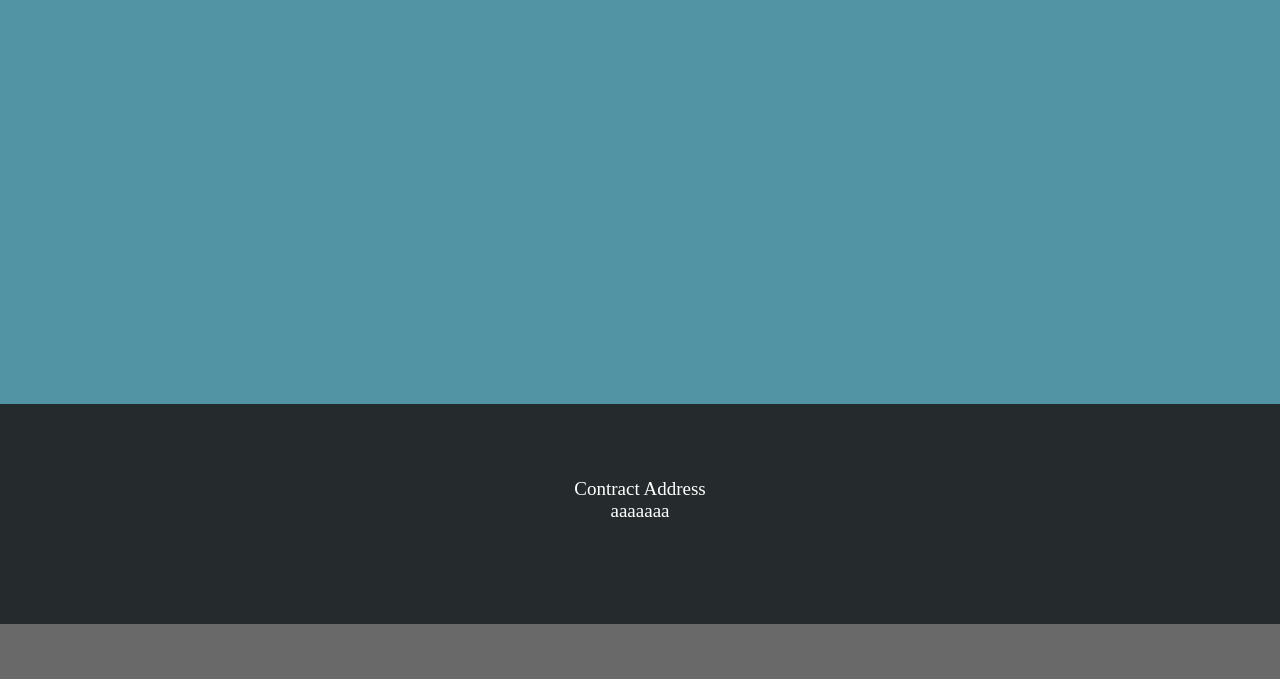
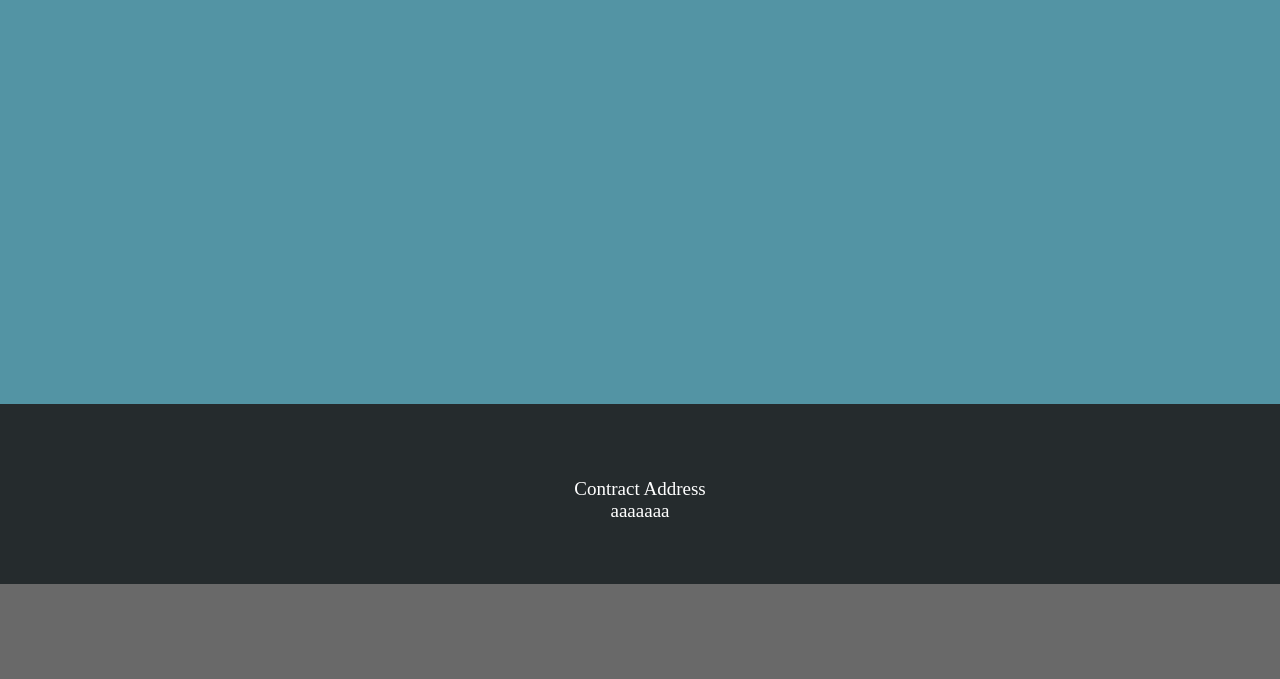
Before and after one commit to yodadaichi/test1, a PHP site: page /view.php in a window 1280 px wide. Shown: the part 121-800 px from the top of the page. Run offline with PHP 8.4, Linux system fonts and the light colour scheme; some libraries are stand-ins or nearby versions.

Commit message:
Update style.css

```diff
--- a/killabear/style.css
+++ b/killabear/style.css
@@ -448,7 +448,7 @@ object-fit: contain;
 }
 
 #footer_inner {
-  height: 140px;
+  height: 100px;
   padding: 40px;
   background-color: #252B2D;
   text-align: center;
```
